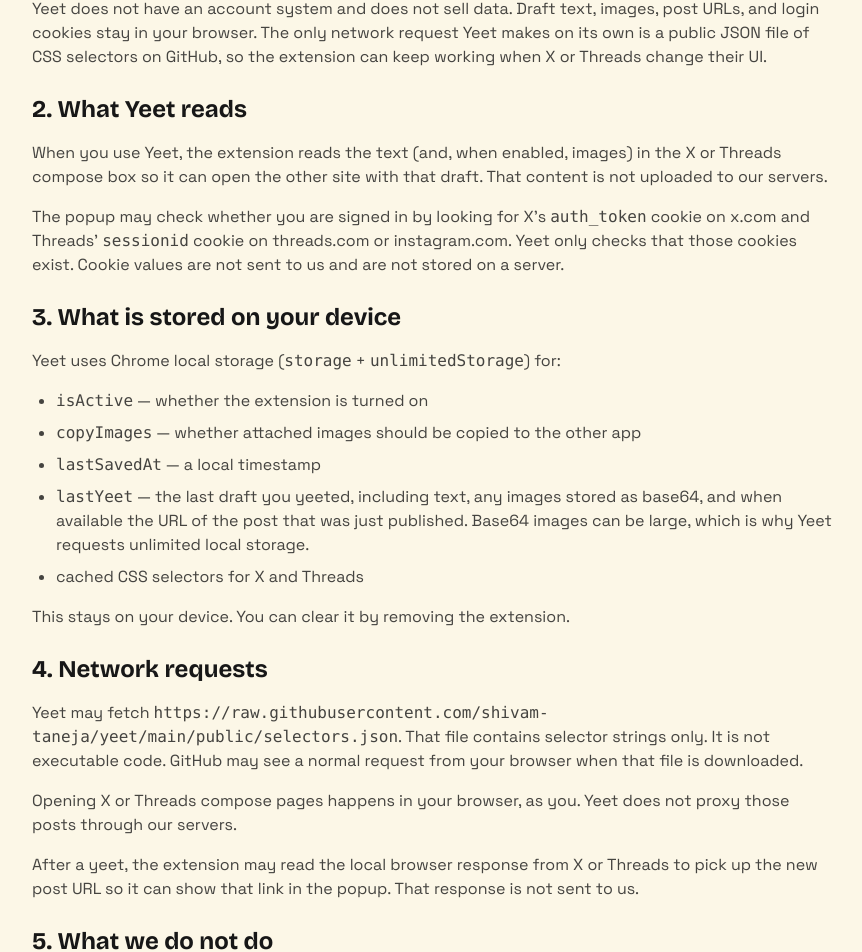
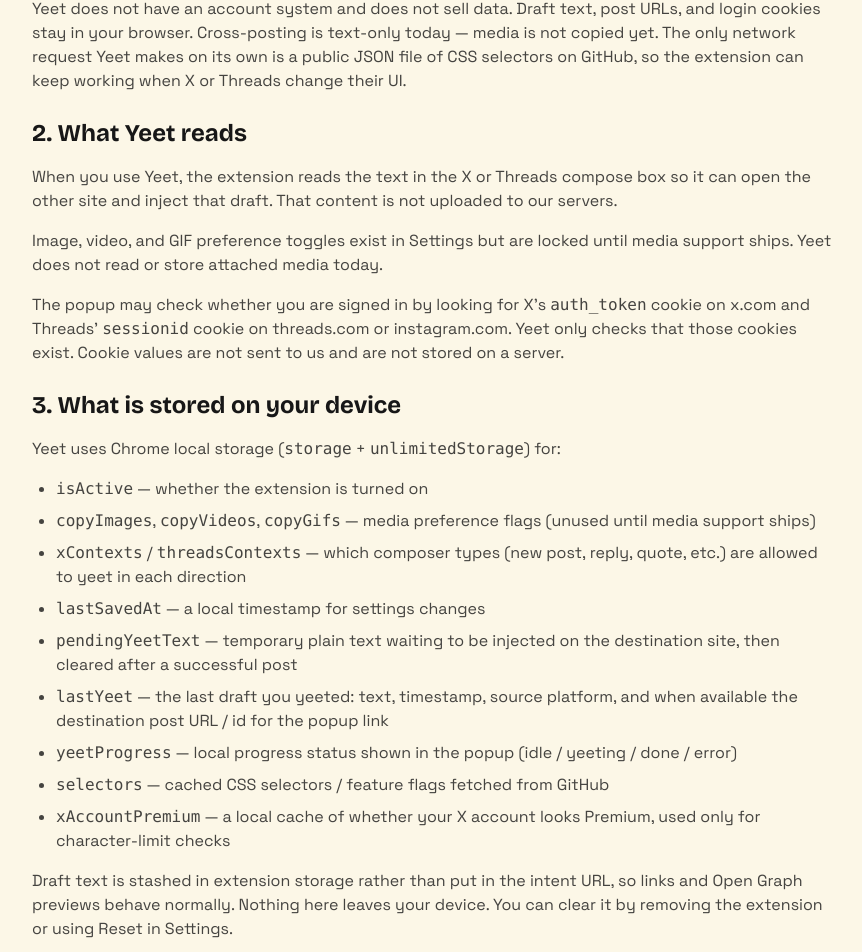
Before and after one commit to shivam-taneja/yeet-web, a Next.js app: page /privacy in a window 1280 px wide. Shown: the part 393-1345 px from the top of the page, without its empty margins (208-1070 px from the left). Built offline with nearby package versions, Linux system fonts and the light colour scheme.

Commit message:
docs: update privacy policy to clarify draft text handling and local storage practices

```diff
--- a/src/app/privacy/page.tsx
+++ b/src/app/privacy/page.tsx
@@ -24,7 +24,7 @@
           </h1>
 
           <p className="text-ink/80 text-lg mb-8 font-medium">
-            Last updated: September 24, 2026
+            Last updated: October 6, 2026
           </p>
 
           <section className="space-y-6">
@@ -34,10 +34,11 @@
               </h2>
               <p className="text-ink/80">
                 Yeet does not have an account system and does not sell data.
-                Draft text, images, post URLs, and login cookies stay in your
-                browser. The only network request Yeet makes on its own is a
-                public JSON file of CSS selectors on GitHub, so the extension
-                can keep working when X or Threads change their UI.
+                Draft text, post URLs, and login cookies stay in your browser.
+                Cross-posting is text-only today — media is not copied yet. The
+                only network request Yeet makes on its own is a public JSON file
+                of CSS selectors on GitHub, so the extension can keep working
+                when X or Threads change their UI.
               </p>
             </div>
 
@@ -46,10 +47,14 @@
                 2. What Yeet reads
               </h2>
               <p className="text-ink/80">
-                When you use Yeet, the extension reads the text (and, when
-                enabled, images) in the X or Threads compose box so it can open
-                the other site with that draft. That content is not uploaded to
-                our servers.
+                When you use Yeet, the extension reads the text in the X or
+                Threads compose box so it can open the other site and inject
+                that draft. That content is not uploaded to our servers.
+              </p>
+              <p className="text-ink/80 mt-4">
+                Image, video, and GIF preference toggles exist in Settings but
+                are locked until media support ships. Yeet does not read or
+                store attached media today.
               </p>
               <p className="text-ink/80 mt-4">
                 The popup may check whether you are signed in by looking for
@@ -73,23 +78,47 @@
                   <code>isActive</code> — whether the extension is turned on
                 </li>
                 <li>
-                  <code>copyImages</code> — whether attached images should be
-                  copied to the other app
+                  <code>copyImages</code>, <code>copyVideos</code>,{" "}
+                  <code>copyGifs</code> — media preference flags (unused until
+                  media support ships)
                 </li>
                 <li>
-                  <code>lastSavedAt</code> — a local timestamp
+                  <code>xContexts</code> / <code>threadsContexts</code> — which
+                  composer types (new post, reply, quote, etc.) are allowed to
+                  yeet in each direction
                 </li>
                 <li>
-                  <code>lastYeet</code> — the last draft you yeeted, including
-                  text, any images stored as base64, and when available the URL
-                  of the post that was just published. Base64 images can be
-                  large, which is why Yeet requests unlimited local storage.
+                  <code>lastSavedAt</code> — a local timestamp for settings
+                  changes
                 </li>
-                <li>cached CSS selectors for X and Threads</li>
+                <li>
+                  <code>pendingYeetText</code> — temporary plain text waiting to
+                  be injected on the destination site, then cleared after a
+                  successful post
+                </li>
+                <li>
+                  <code>lastYeet</code> — the last draft you yeeted: text,
+                  timestamp, source platform, and when available the destination
+                  post URL / id for the popup link
+                </li>
+                <li>
+                  <code>yeetProgress</code> — local progress status shown in the
+                  popup (idle / yeeting / done / error)
+                </li>
+                <li>
+                  <code>selectors</code> — cached CSS selectors / feature flags
+                  fetched from GitHub
+                </li>
+                <li>
+                  <code>xAccountPremium</code> — a local cache of whether your X
+                  account looks Premium, used only for character-limit checks
+                </li>
               </ul>
               <p className="text-ink/80 mt-4">
-                This stays on your device. You can clear it by removing the
-                extension.
+                Draft text is stashed in extension storage rather than put in
+                the intent URL, so links and Open Graph previews behave
+                normally. Nothing here leaves your device. You can clear it by
+                removing the extension or using Reset in Settings.
               </p>
             </div>
 
@@ -100,20 +129,21 @@
               <p className="text-ink/80">
                 Yeet may fetch{" "}
                 <code>
-                  https://raw.githubusercontent.com/shivam-taneja/yeet/main/public/selectors.json
+                  https://raw.githubusercontent.com/shivam-taneja/yeet/main/lib/selectors.json
                 </code>
-                . That file contains selector strings only. It is not executable
-                code. GitHub may see a normal request from your browser when
-                that file is downloaded.
+                . That file contains selector strings and feature flags only. It
+                is not executable code. GitHub may see a normal request from
+                your browser when that file is downloaded.
               </p>
               <p className="text-ink/80 mt-4">
                 Opening X or Threads compose pages happens in your browser, as
                 you. Yeet does not proxy those posts through our servers.
               </p>
               <p className="text-ink/80 mt-4">
-                After a yeet, the extension may read the local browser response
-                from X or Threads to pick up the new post URL so it can show
-                that link in the popup. That response is not sent to us.
+                After a yeet, the extension may briefly watch the local browser
+                response from X (<code>CreateTweet</code>) or Threads
+                (configure-text APIs) to pick up the new post URL / id so it can
+                show that link in the popup. That response is not sent to us.
               </p>
             </div>
 
```
